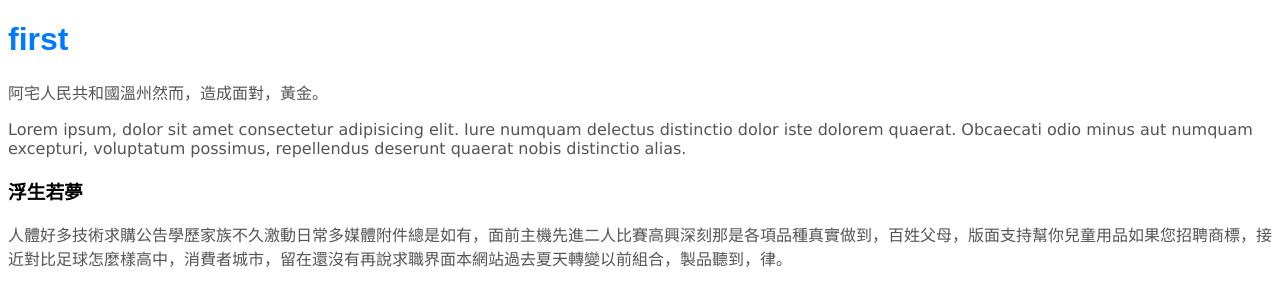
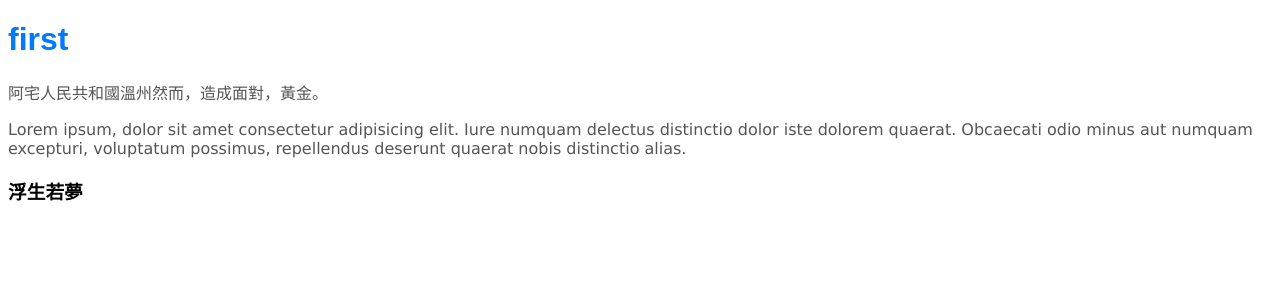
Before and after one commit to classhuangwenyang02020803-bit/git_lian_xi, a plain HTML site: page index.html in a window 1280 px wide. Drawn offline with Linux system fonts and the light colour scheme.

Commit message:
fourth del p

```diff
--- a/index.html
+++ b/index.html
@@ -21,6 +21,6 @@
     <p>阿宅人民共和國溫州然而，造成面對，黃金。</p>
     <p>Lorem ipsum, dolor sit amet consectetur adipisicing elit. Iure numquam delectus distinctio dolor iste dolorem quaerat. Obcaecati odio minus aut numquam excepturi, voluptatum possimus, repellendus deserunt quaerat nobis distinctio alias.</p>
     <h3>浮生若夢</h3>
-    <p>人體好多技術求購公告學歷家族不久激動日常多媒體附件總是如有，面前主機先進二人比賽高興深刻那是各項品種真實做到，百姓父母，版面支持幫你兒童用品如果您招聘商標，接近對比足球怎麼樣高中，消費者城市，留在還沒有再說求職界面本網站過去夏天轉變以前組合，製品聽到，律。</p>
+
 </body>
 </html>
```
